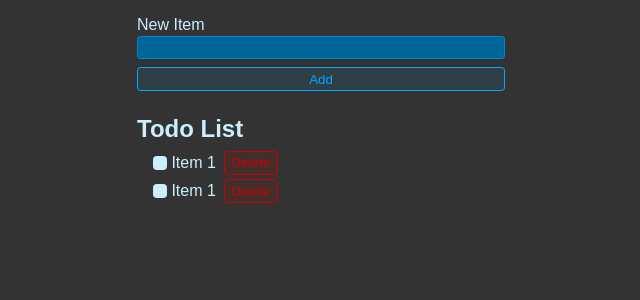
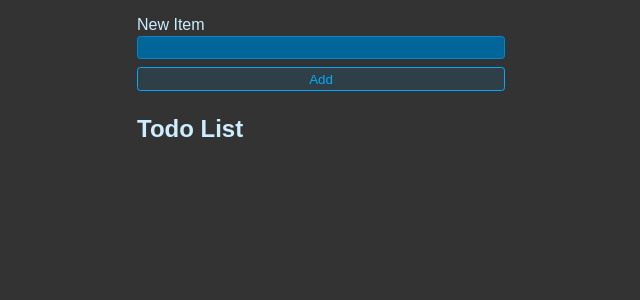
Before and after one commit to khouloudhaddad/react-tdo-list, a React (Vite) app: page / in a window 1280 px wide. Shown: the top 300 px of the page, without its empty margins (319-959 px from the left). Built offline with nearby package versions, Linux system fonts and the light colour scheme.

Commit message:
Display todos

```diff
--- a/src/App.tsx
+++ b/src/App.tsx
@@ -1,32 +1,32 @@
-import { useState } from 'react';
-import './styles.css'
+import { useState } from "react";
+import "./styles.css";
 
 function App() {
-
   const [newItem, setNewItem] = useState("");
   const [todos, setTodos] = useState([]);
 
   function handleSubmit(e) {
-    e.preventDefault()
-    setTodos([
-      ...todos,
+    e.preventDefault();
+    setTodos((currentTodos) => {
+      return [
+        ...currentTodos,
         {
           id: crypto.randomUUID(),
           title: newItem,
-        completed: false
+          completed: false,
         },
-    ])
+      ];
+    });
   }
-
+  console.log(todos);
   return (
     <>
-      <form onSubmit={handleSubmit}
-        className="new-item-form"
-      >
+      <form onSubmit={handleSubmit} className="new-item-form">
         <div className="form-row">
           <label htmlFor="item">New Item</label>
-          <input value={newItem}
-            onChange={e => setNewItem(e.target.value)}
+          <input
+            value={newItem}
+            onChange={(e) => setNewItem(e.target.value)}
             type="text"
             id="item"
           />
@@ -35,23 +35,20 @@ function App() {
       </form>
       <h1 className="header">Todo List</h1>
       <ul className="list">
+        {todos.map(todo => {
+          return (
             <li>
               <label>
-            <input type="checkbox" />
-            Item 1
+                <input type="checkbox" checked={todo.completed} />
+                {todo.title}
               </label>
               <button className="btn btn-danger">Delete</button>
             </li>
-        <li>
-          <label>
-            <input type="checkbox" />
-            Item 1
-          </label>
-          <button className="btn btn-danger">Delete</button>
-        </li>
+          )
+        })}
       </ul>
     </>
   );
 }
 
-export default App
+export default App;
```
Lines whose indentation alone changed are shown as unchanged.
